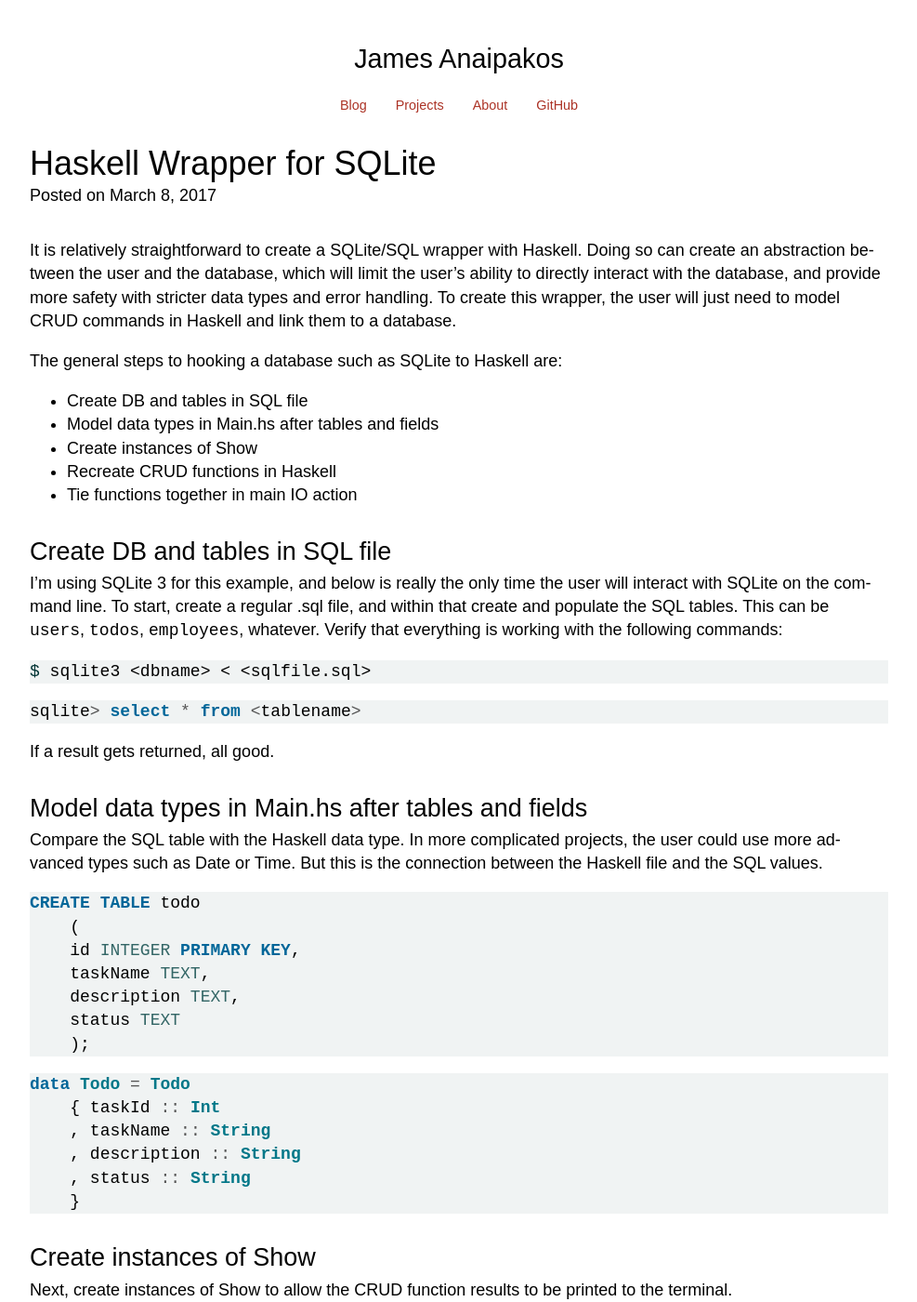
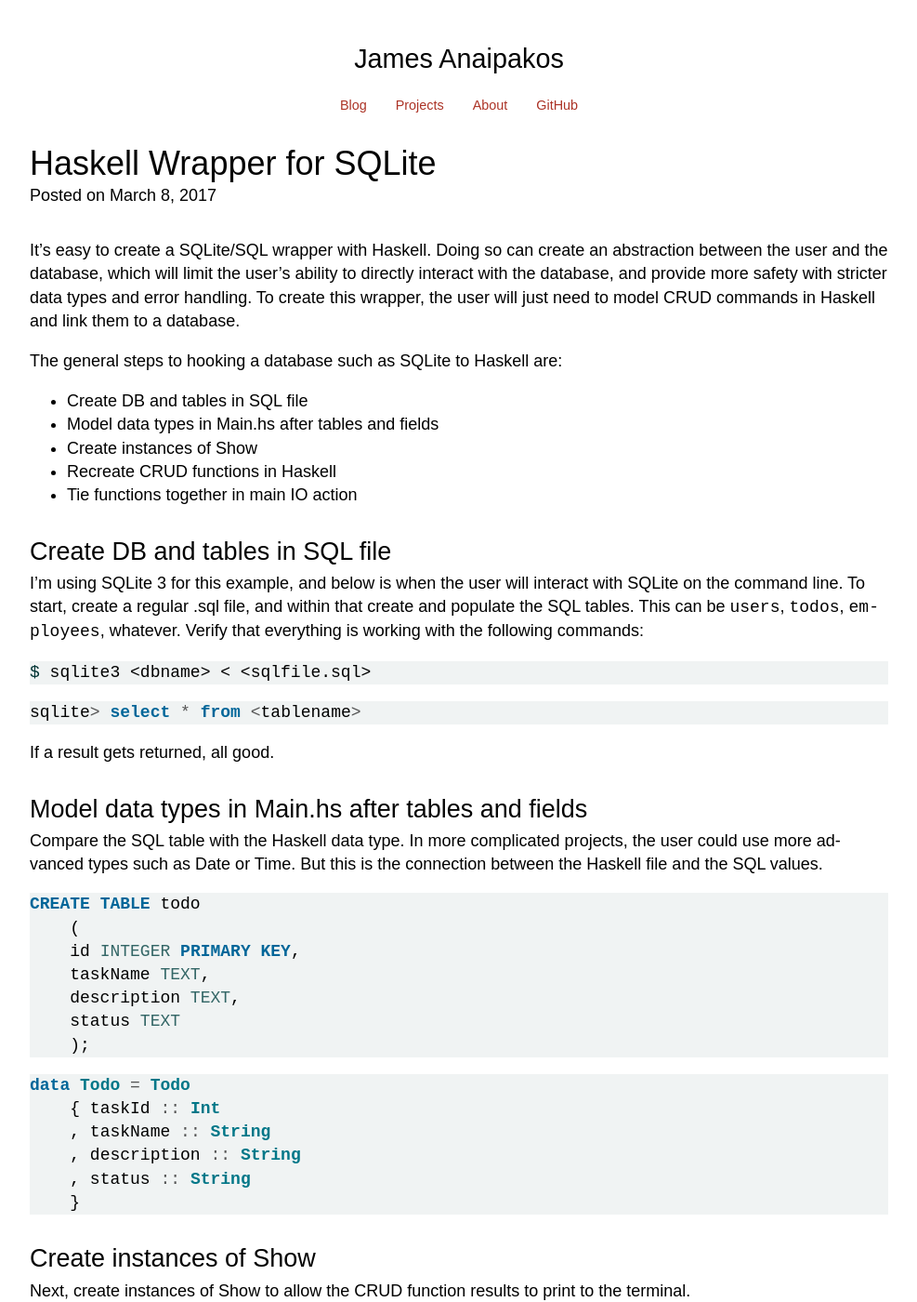
Before and after one commit to janaipakos/janaipakos.github.io, a Jekyll site: the page built from _posts/2017-03-08-Haskell-Wrapper-for-SQLite.md, in a window 1280 px wide and 1400 px high. Shown: the whole window at 93% size, without its empty margins (146-1133 px from the left). Built offline with Jekyll 4.4.1, drawn with Linux system fonts in a browser that asks for light colours; some of the changed text lies outside the part shown.

Commit message:
Edited blog post spelling

````diff
--- a/_posts/2017-03-08-Haskell-Wrapper-for-SQLite.md
+++ b/_posts/2017-03-08-Haskell-Wrapper-for-SQLite.md
@@ -4,9 +4,10 @@ title: Haskell Wrapper for SQLite
 date: 2017-03-08
 ---
 
-It is relatively straightforward to create a SQLite/SQL wrapper with Haskell. Doing so can create an abstraction between the user and the database, which will limit the user's ability to directly interact with the database, and provide more safety with stricter data types and error handling. To create this wrapper, the user will just need to model CRUD commands in Haskell and link them to a database.
+It's easy to create a SQLite/SQL wrapper with Haskell. Doing so can create an abstraction between the user and the database, which will limit the user's ability to directly interact with the database, and provide more safety with stricter data types and error handling. To create this wrapper, the user will just need to model CRUD commands in Haskell and link them to a database.
 
 The general steps to hooking a database such as SQLite to Haskell are:
+
 - Create DB and tables in SQL file
 - Model data types in Main.hs after tables and fields
 - Create instances of Show
@@ -14,7 +15,8 @@ The general steps to hooking a database such as SQLite to Haskell are:
 - Tie functions together in main IO action
 
 ## Create DB and tables in SQL file
-I'm using SQLite 3 for this example, and below is really the only time the user will interact with SQLite on the command line. To start, create a regular .sql file, and within that create and populate the SQL tables. This can be `users`, `todos`, `employees`, whatever. Verify that everything is working with the following commands:
+
+I'm using SQLite 3 for this example, and below is when the user will interact with SQLite on the command line. To start, create a regular .sql file, and within that create and populate the SQL tables. This can be `users`, `todos`, `employees`, whatever. Verify that everything is working with the following commands:
 
 ```shell
 $ sqlite3 <dbname> < <sqlfile.sql>
@@ -27,6 +29,7 @@ sqlite> select * from <tablename>
 If a result gets returned, all good.
 
 ## Model data types in Main.hs after tables and fields
+
 Compare the SQL table with the Haskell data type. In more complicated projects, the user could use more advanced types such as Date or Time. But this is the connection between the Haskell file and the SQL values.
 
 ```sql
@@ -49,7 +52,8 @@ data Todo = Todo
 ```
 
 ## Create instances of Show
-Next, create instances of Show to allow the CRUD function results to be printed to the terminal.
+
+Next, create instances of Show to allow the CRUD function results to print to the terminal.
 
 ```haskell
 instance Show Todo where
````
Also changed, not shown: other parts of _posts/2017-03-08-Haskell-Wrapper-for-SQLite.md (+5 -2 lines), _posts/2017-02-22-PureScript-Libraries.md (+7 -5 lines), _posts/2017-02-24-CSS-Secrets-for-PureScript-CSS.md (+4 -0 lines), _posts/2017-03-07-Shell-Commands-from-Haskell-File.md (+3 -3 lines).
